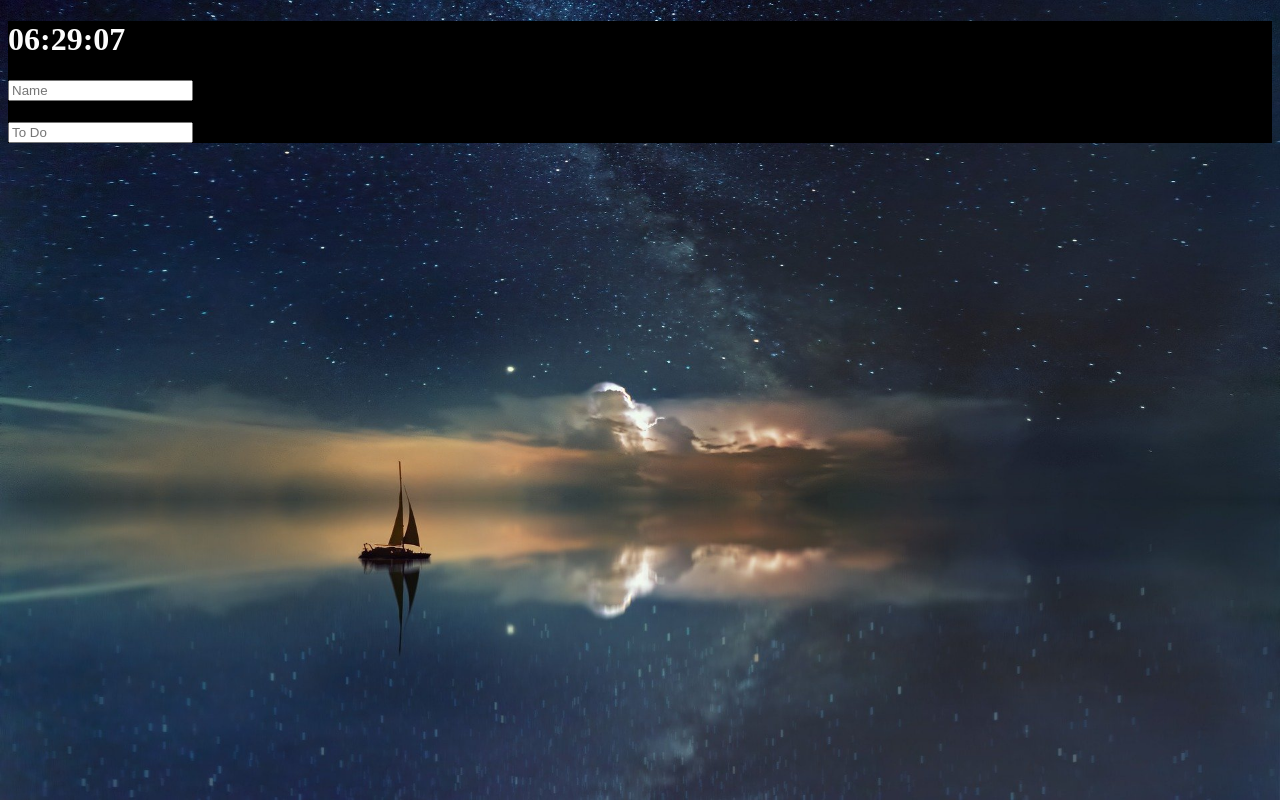
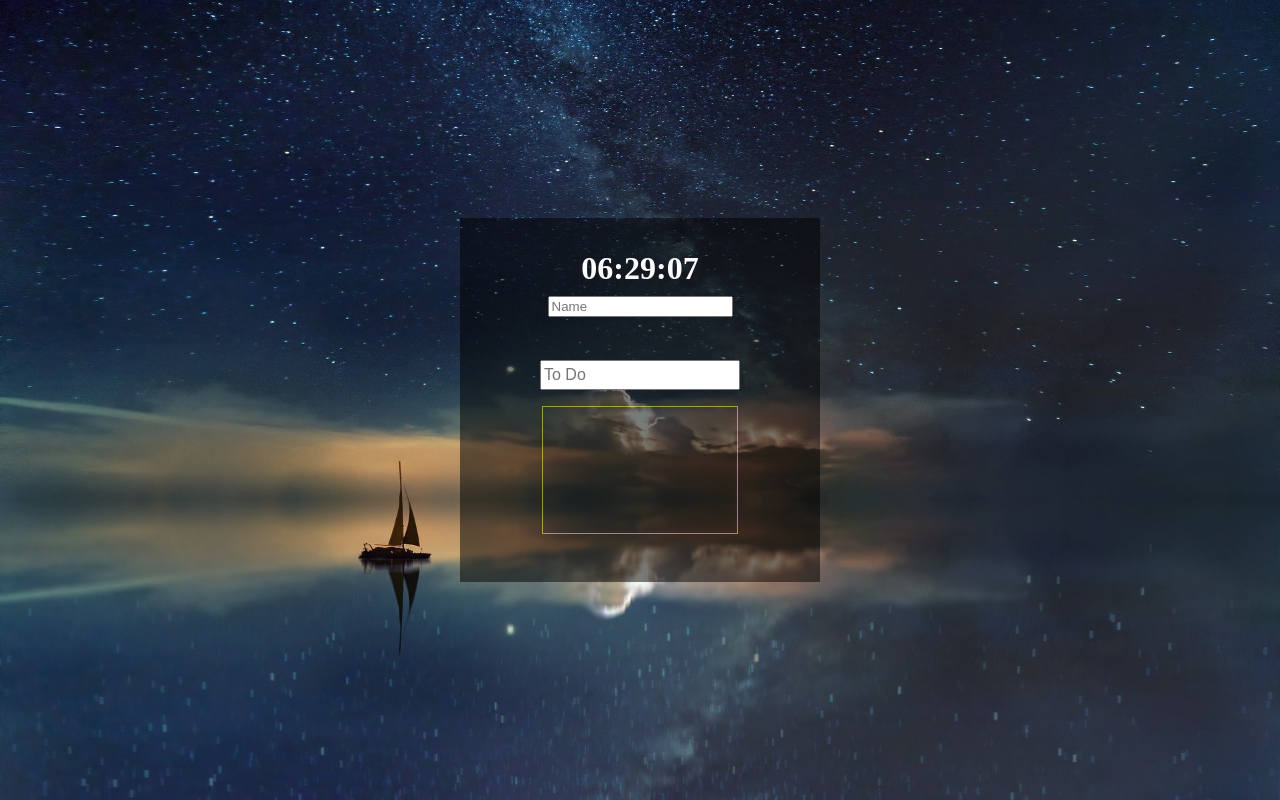
Before and after one commit to dlwlsdn201/ToDoList, a plain HTML site: page index.html in a window 1280 px wide. Drawn offline with Linux system fonts and the light colour scheme.

Commit message:
텍스트, input 요소 등 레이아웃 가운데 정렬+ 세부 margin, padding 등 조정. close #4

```diff
--- a/css/index.css
+++ b/css/index.css
@@ -1,9 +1,23 @@
 body{
     color: #fcfcfc;
+    padding : 10% auto;
+    height: 98vh;
+    overflow-y: hidden;
+    width: auto;
+    box-sizing: border-box;
+    display: flex;
+    justify-content: center;
+    align-items: center;
 }
 
 .contentsWrapper{
-    background : black;
+    display : flex;
+    flex-flow: column nowrap;
+    justify-content: flex-start;
+    align-items: center;
+    background : rgba(0, 0, 0, 0.5);
+    height: auto;
+    padding: 2em 5em;
 }
 
 .bgImage{
@@ -16,6 +30,36 @@ body{
     animation: fadeIn .7s linear;
 }
 
+.toDoInput{
+    font-size: 1em;
+    height: 1.5em;
+    width: 12em;
+}
+
+.showing{
+    font-weight: 700;
+    font-family: Impact, Haettenschweiler, 'Arial Narrow Bold', sans-serif;
+    font-size : 1.3em;
+}
+
+.ToDoList{
+    box-sizing: border-box;
+    border: 1px solid rgba(255, 243, 68, 0.548);
+    width: 12.3em;
+    min-height : 8em;
+    height : auto;
+    padding : 1em 1.2em;
+}
+
+ul{
+    line-height: 1.8em;
+    list-style: inside;
+}
+
+.clock > h1{
+    margin: 0;
+}
+
 
 @keyframes fadeIn {
     from{
--- a/index.html
+++ b/index.html
@@ -9,7 +9,7 @@
 
 </head>
 <body>
-    <div class="contentsWrapper">
+    <div class="contentsWrapper" id="wrapper">
         <div class="clock" id="js-clock">
             <h1 id="js-clock-content">00:00</h1>
         </div>
@@ -19,9 +19,9 @@
         </form>
         <h4 id="js-Greeting"></h4>
         <form action="" class="toDoForm" id="js-toDoForm">
-            <input type="text" placeholder="To Do"/>
+            <input type="text" placeholder="To Do" class="toDoInput"/>
         </form>
-        <ul class="js-ToDoList" id="toDoList">
+        <ul class="ToDoList" id="toDoList">
 
         </ul>
     </div>
--- a/js/greeting.js
+++ b/js/greeting.js
@@ -1,6 +1,7 @@
 const FORM = document.querySelector('#js-UserForm'),
 INPUT = FORM.querySelector("input"),
-GREETING = document.querySelector('#js-Greeting');
+GREETING = document.querySelector('#js-Greeting'),
+WRAPPER = document.querySelector('#wrapper');
 
 const userKey = 'currentUser',
 SHOWING = 'showing';
@@ -32,7 +33,7 @@ askForName = () => {
 // 인사말 요소에 텍스트 삽입
 drawGreeting = (text) => {
     FORM.classList.remove(SHOWING);
-    document.body.removeChild(FORM);
+    WRAPPER.removeChild(FORM);
     GREETING.classList.add(SHOWING);
     GREETING.innerText = `어서오세요. ${text} 님!`;
 }
```
